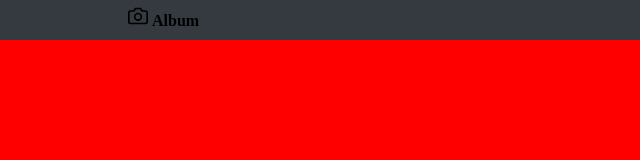
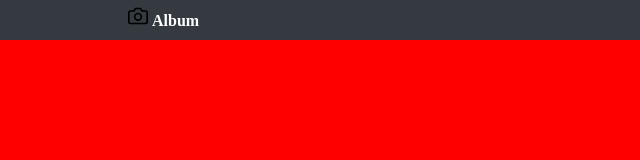
Before and after one commit to mohamednaser/custom-css-framework, a website: page index.html in a window 1280 px wide. Shown: the full height of the page, 0-640 px from the left. Drawn offline with Linux system fonts and the light colour scheme.

Commit message:
add white text class

```diff
--- a/index.html
+++ b/index.html
@@ -39,7 +39,7 @@
           ></path>
           <circle cx="12" cy="13" r="4"></circle>
         </svg>
-        <h2 class="siteName">Album</h2>
+        <h2 class="siteName white-text">Album</h2>
       </div>
     </nav>
   </body>
--- a/src/scss/styles.scss
+++ b/src/scss/styles.scss
@@ -11,6 +11,9 @@ body {
   background-color: #343a40;
 }
 
+.white-text {
+  color: white;
+}
 .container {
   width: 90%;
   margin: auto;
```
Also changed, not shown: src/css/styles.css.
